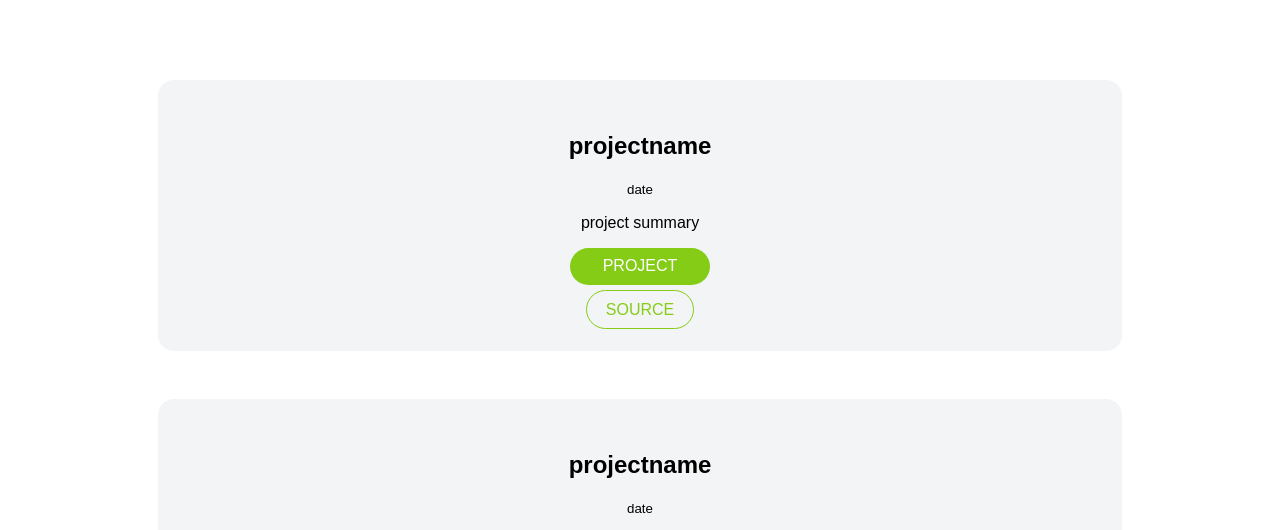
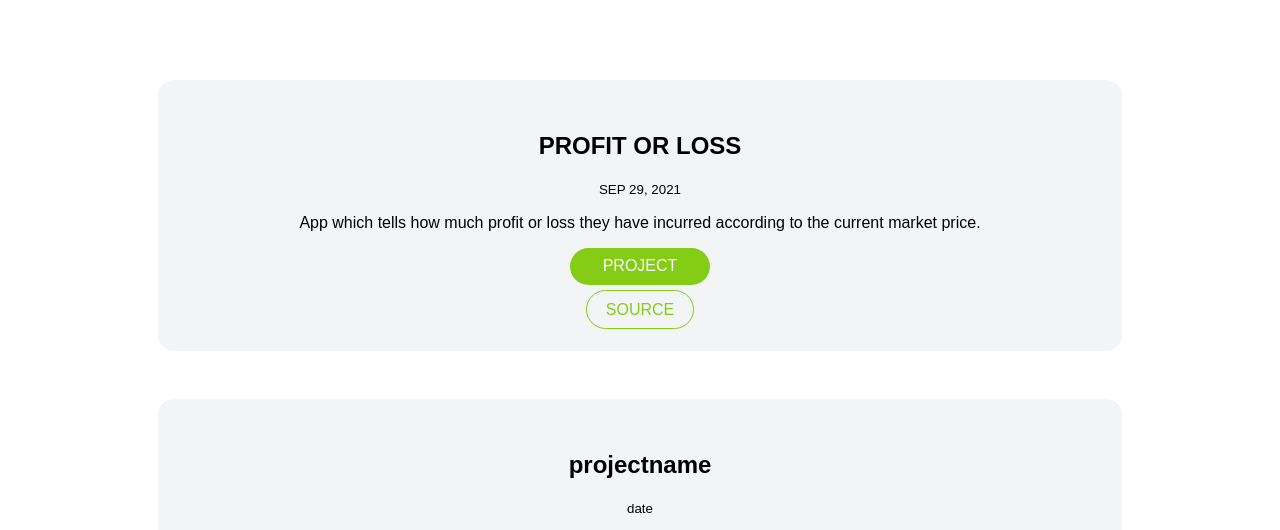
Before and after one commit to pantherblack34/PORTFOLIO, a plain HTML site: page project.html in a window 1280 px wide. Shown: the part 263-793 px from the top of the page. Drawn offline with Linux system fonts and the light colour scheme.

Commit message:
updated project link

```diff
--- a/project.html
+++ b/project.html
@@ -35,11 +35,11 @@
     <ul class="list-non-bullet">
         <li>
             <article class="showcase-list container container-center ow">
-                <h1>projectname</h1>
-                <small>date</small>
-                <p>project summary</p>
-                <a href="http://" target="_blank" class="link link-primary">PROJECT</a>
-                <a href="" target="_blank" class="link-secondary">SOURCE</a>
+                <h1>PROFIT OR LOSS</h1>
+                <small>SEP 29, 2021</small>
+                <p>App which tells how much profit or loss they have incurred according to the current market price.</p>
+                <a href="https://pantherblack8.netlify.app/" target="_blank" class="link link-primary">PROJECT</a>
+                <a href="https://github.com/pantherblack34/ProfitOrLoss/tree/main" target="_blank" class="link-secondary">SOURCE</a>
             </article>
         </li>
         <li>
@@ -57,7 +57,7 @@
                 <small>SEP 29,2021</small>
                 <p>This tells that your birthday is a palindrome or not. A <b>Palindrome</b> is a <b>word</b>, <b>sentence</b>, <b>number</b>  that reads the same backwards as forwards.Example => MALAYALAM, DAD, MOM, 101, 91519 etc.</p>
                 <a href="https://pantherblack7.netlify.app/" target="_blank" class="link link-primary">PROJECT</a>
-                <a href="" target="_blank" class="link-secondary">SOURCE</a>
+                <a href="https://github.com/pantherblack34/isYourBirthdayAPalindrome/tree/main" target="_blank" class="link-secondary">SOURCE</a>
             </article>
         </li>
         <li>
```
